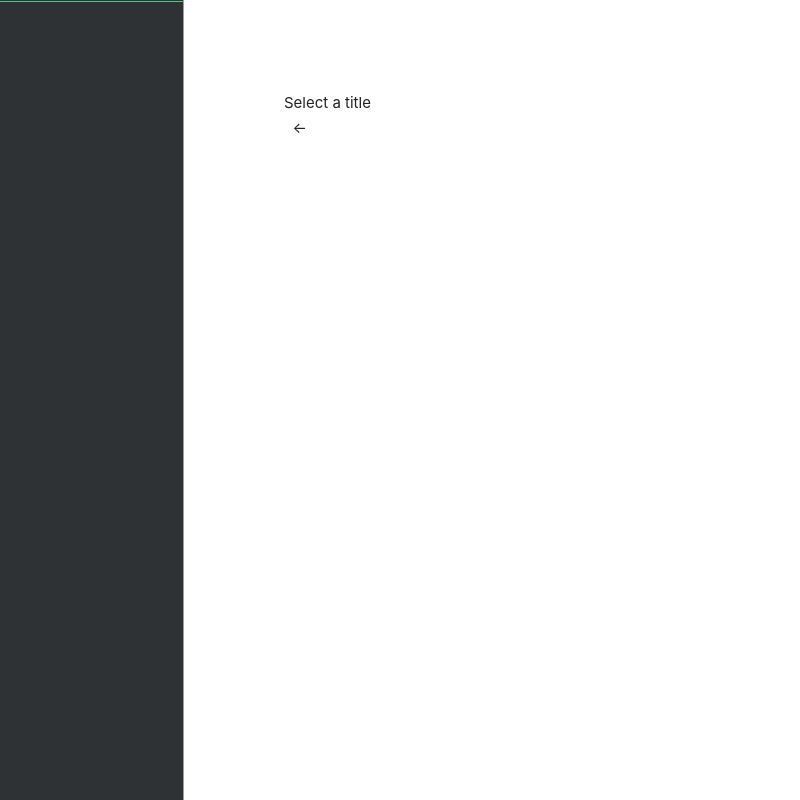
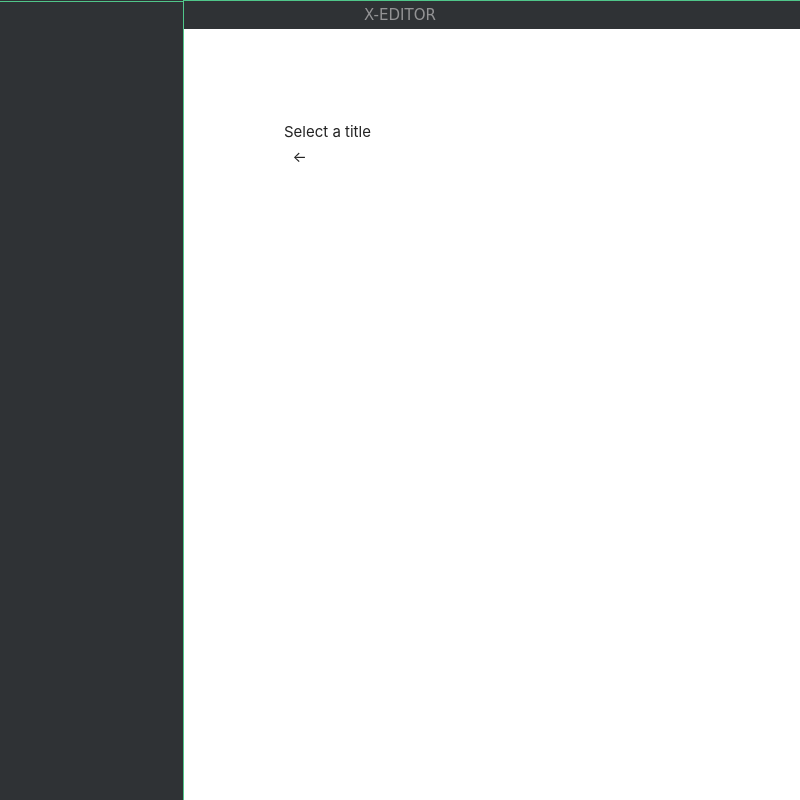
Before and after one commit to arunantony/x-editor, an Electron app: page static/index.html in a window 800 px wide. Drawn offline with Linux system fonts and the light colour scheme; no server answers.

Commit message:
Monor modifications

```diff
--- a/static/index.html
+++ b/static/index.html
@@ -9,6 +9,9 @@
 </head>
 <body class="index">
   <div class="container">
+    <header id="customtitle_wrap">
+      <h1 id="customtitle">X-editor</h1>
+    </header>
     <ul id="titles">
       <li class="form_wrapper" >
         <form id="form" action="">
--- a/static/styles/main.css
+++ b/static/styles/main.css
@@ -110,4 +110,20 @@ html {
   -moz-transition: opacity .25s ease-in-out;
   -webkit-transition: opacity .25s ease-in-out;
 }
+
+#customtitle_wrap {
+  -webkit-app-region: drag;
+  background: var(--sidebar-color);
+  border-top: var(--border-color) 1px solid;
+  text-align: center;
+}
+
+#customtitle_wrap h1 {
+  color: var(--sidebar-text);
+  font-family: 'Gochi Hand', cursive;
+  padding: 5px 0;
+  font-size: 1.5rem;
+  font-weight: normal;
+  text-transform: uppercase;
+}
 /*# sourceMappingURL=main.css.map */
```
Also changed, not shown: components/Menu.js (+17 -17 lines), data/Test2.md (+1 -1 lines), main.js (+7 -7 lines).
